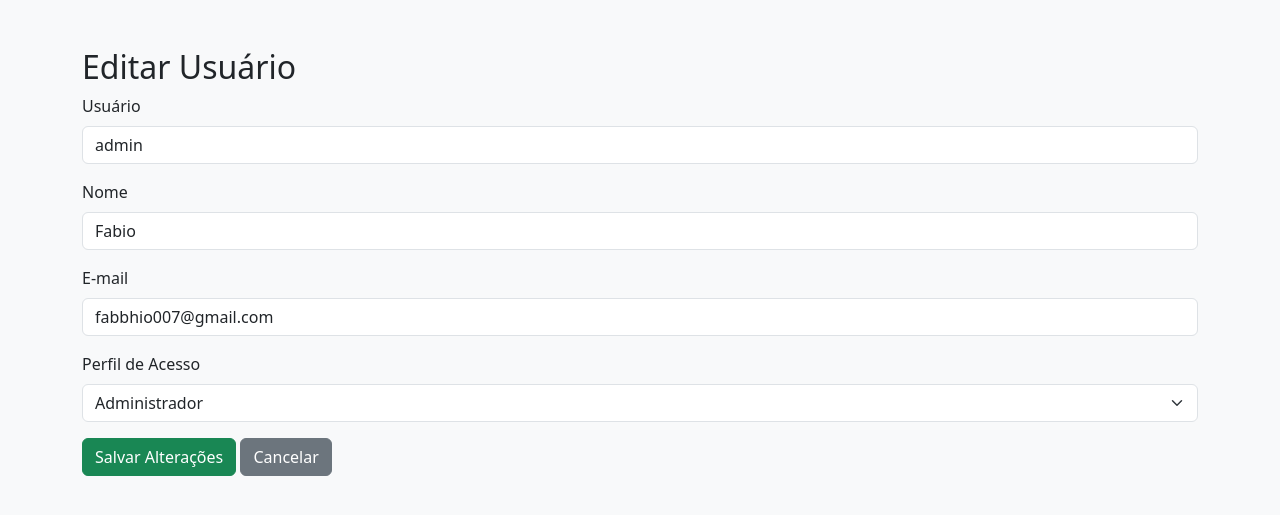
After one commit to ifmt-cba/parkcontrol, a Django app: page /editar_usuario/1/ in a window 1280 px wide. The commit adds this page. Shown: the top 515 px of the page. Run offline with Django 5.2, Linux system fonts and the light colour scheme; a user stored in the database is signed in; data comes from the database, SQL or seed files in the repository; both versions use the stored data as it was after the commit.

Commit message:
feat: add user management features including filtering, editing, and deleting users

```diff
--- /dev/null
+++ b/parkcontrol/apps/usuarios/templates/usuarios/administrador/editar_usuario.html
@@ -0,0 +1,39 @@
+{% load static %}
+<!DOCTYPE html>
+<html lang="pt-br">
+<head>
+    <meta charset="UTF-8">
+    <title>Editar Usuário</title>
+    <link href="https://cdn.jsdelivr.net/npm/bootstrap@5.3.3/dist/css/bootstrap.min.css" rel="stylesheet">
+</head>
+<body class="bg-light">
+<div class="container mt-5">
+    <h2>Editar Usuário</h2>
+    <form method="post">
+        {% csrf_token %}
+        <div class="mb-3">
+            <label class="form-label">Usuário</label>
+            <input type="text" name="username" class="form-control" value="{{ usuario.username }}" required>
+        </div>
+        <div class="mb-3">
+            <label class="form-label">Nome</label>
+            <input type="text" name="first_name" class="form-control" value="{{ usuario.first_name }}" required>
+        </div>
+        <div class="mb-3">
+            <label class="form-label">E-mail</label>
+            <input type="email" name="email" class="form-control" value="{{ usuario.email }}" required>
+        </div>
+        <div class="mb-3">
+            <label class="form-label">Perfil de Acesso</label>
+            <select name="perfil_acesso" class="form-select" required>
+                <option value="Administrador" {% if usuario.perfil_acesso == "Administrador" %}selected{% endif %}>Administrador</option>
+                <option value="Frentista" {% if usuario.perfil_acesso == "Frentista" %}selected{% endif %}>Frentista</option>
+                <option value="Contador" {% if usuario.perfil_acesso == "Contador" %}selected{% endif %}>Contador</option>
+            </select>
+        </div>
+        <button type="submit" class="btn btn-success">Salvar Alterações</button>
+        <a href="{% url 'gerencia_usuarios' %}" class="btn btn-secondary">Cancelar</a>
+    </form>
+</div>
+</body>
+</html>
--- a/parkcontrol/apps/usuarios/urls.py
+++ b/parkcontrol/apps/usuarios/urls.py
@@ -19,4 +19,7 @@ urlpatterns = [
     # gerencia de usuarios
     path("gerencia_usuarios/", views_gerencia_usuario.gerencia_usuarios, name="gerencia_usuarios"), # Manage usuarios
     path('register/', views_gerencia_usuario.register_parkcontrol, name='register_parkcontrol'), # Registration page
+    path('editar_usuario/<int:usuario_id>/', views_gerencia_usuario.editar_usuario, name='editar_usuario'),
+    path('excluir_usuario/<int:usuario_id>/', views_gerencia_usuario.excluir_usuario, name='excluir_usuario'),
+
 ]
--- a/parkcontrol/apps/usuarios/views/views_gerencia_usuario.py
+++ b/parkcontrol/apps/usuarios/views/views_gerencia_usuario.py
@@ -8,10 +8,29 @@ from django.contrib import messages
 @login_required(login_url='login_parkcontrol')
 @user_passes_test(is_administrador, login_url='login_parkcontrol')
 def gerencia_usuarios(request):
-    usuarios = Usuario.objects.all().order_by('id')  # busca todos os usuários
+    usuarios = Usuario.objects.all().order_by('id')
+
+    # Filtros
+    search_nome = request.GET.get('nome')
+    search_email = request.GET.get('email')
+    filtro_perfil = request.GET.get('perfil')
+
+    if search_nome:
+        usuarios = usuarios.filter(first_name__icontains=search_nome)
+
+    if search_email:
+        usuarios = usuarios.filter(email__icontains=search_email)
+
+    if filtro_perfil and filtro_perfil != 'Todos':
+        usuarios = usuarios.filter(perfil_acesso=filtro_perfil)
+
     return render(request, 'usuarios/administrador/gerencia_usuario.html', {
-        'usuarios': usuarios
+        'usuarios': usuarios,
+        'search_nome': search_nome,
+        'search_email': search_email,
+        'filtro_perfil': filtro_perfil,
     })
+
 
 
 @login_required(login_url='login_parkcontrol')
@@ -40,3 +59,36 @@ def register_parkcontrol(request):
         return redirect('gerencia_usuarios')
 
     return render(request, 'usuarios/administrador/register.html')
+
+
+
+
+# EDITAR USUÁRIO
+@login_required(login_url='login_parkcontrol')
+@user_passes_test(is_administrador, login_url='login_parkcontrol')
+def editar_usuario(request, usuario_id):
+    usuario = Usuario.objects.get(id=usuario_id)
+
+    if request.method == 'POST':
+        usuario.username = request.POST.get('username')
+        usuario.email = request.POST.get('email')
+        usuario.first_name = request.POST.get('first_name')
+        usuario.perfil_acesso = request.POST.get('perfil_acesso')
+
+        usuario.save()
+        messages.success(request, f"Usuário {usuario.first_name} atualizado com sucesso!")
+        return redirect('gerencia_usuarios')
+
+    return render(request, 'usuarios/administrador/editar_usuario.html', {
+        'usuario': usuario
+    })
+
+
+# EXCLUIR USUÁRIO
+@login_required(login_url='login_parkcontrol')
+@user_passes_test(is_administrador, login_url='login_parkcontrol')
+def excluir_usuario(request, usuario_id):
+    usuario = Usuario.objects.get(id=usuario_id)
+    usuario.delete()
+    messages.success(request, f"Usuário {usuario.first_name} excluído com sucesso!")
+    return redirect('gerencia_usuarios')
```
Also changed, not shown: parkcontrol/apps/usuarios/templates/usuarios/administrador/gerencia_usuario.html (+26 -2 lines), parkcontrol/db.sqlite3.
